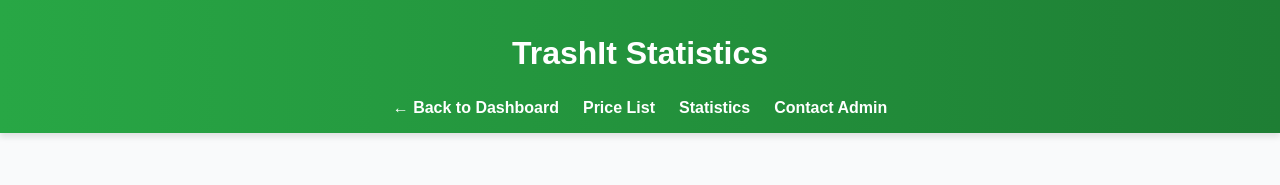
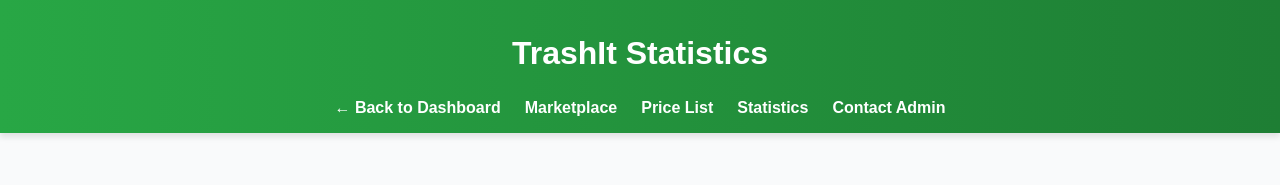
Before and after one commit to mhmdfathan/waste-concept, a plain HTML site: page stats.html in a window 1280 px wide. Shown: the top 185 px of the page. Drawn offline with nearby package versions, Linux system fonts and the light colour scheme.

Commit message:
feat: stats

```diff
--- a/stats.html
+++ b/stats.html
@@ -20,6 +20,7 @@
             <nav>
                 <ul>
                     <li><a href="index.html">← Back to Dashboard</a></li>
+                    <li><a href="./ecommerce.html">Marketplace</a></li>
                     <li><a href="#price">Price List</a></li>
                     <li><a href="#statistics">Statistics</a></li>
                     <li><a href="#contact">Contact Admin</a></li>
```
